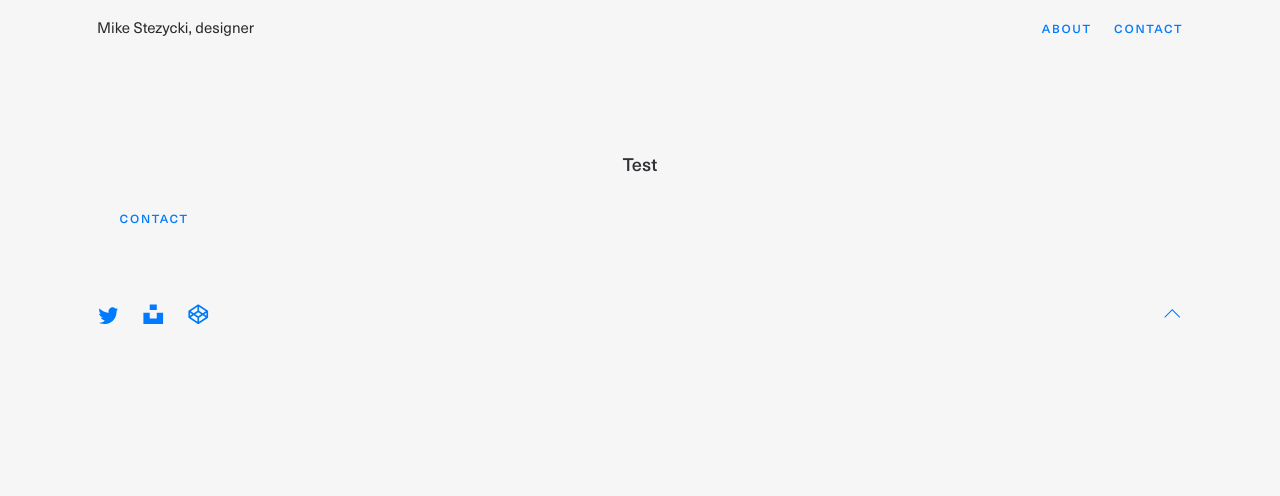
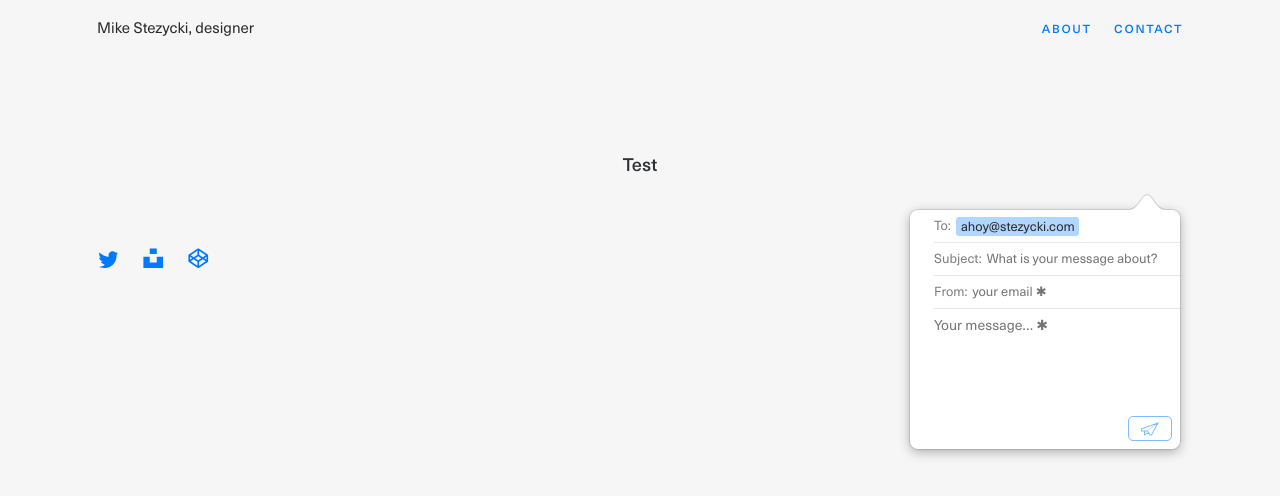
Before and after one commit to mr-stezz/mr-stezz.github.io, a Jekyll site: the page built from =/test.md, in a window 1280 px wide. Shown: the top 496 px of the page. Built offline with Jekyll 4.4.1, drawn with Linux system fonts in a browser that asks for light colours.

Commit message:
Add some temp kwes form styling

```diff
--- a/=/test.md
+++ b/=/test.md
@@ -2,10 +2,8 @@
 layout: default_page
 title: Test
 ---
-<!-- <div class="kwes-form"> -->
-  <label id="contact" for="kwes-toggle-checkbox" class="nav-link  toggle-label" title="Drop me a line." aria-controls="kwes-form" role="button">Contact</label>
-  <input type="checkbox" id="kwes-toggle-checkbox" name="kwes-toggle-checkbox" class="toggle-checkbox">
-  <form id="kwes-form" class="form kwes-form" method="POST" action="https://kwes.io/api/foreign/forms/k09Qhdxl4WbBxXctMo8v" mode="test">
+<div class="kwes-form">
+  <form id="kwes-form" class="form" method="POST" action="https://kwes.io/api/foreign/forms/k09Qhdxl4WbBxXctMo8v" mode="test">
 	<fieldset class="formgroup">
 	  <div class="formfield">
 	    <span class="label">To:</span>
@@ -25,5 +23,5 @@ title: Test
 	  </div>
 	</fieldset>
   </form>
-<!-- </div> -->
+</div>
 <script src="https://kwes.io/js/kwes.js"></script>
```
Also changed, not shown: assets/css/core.min.css.
